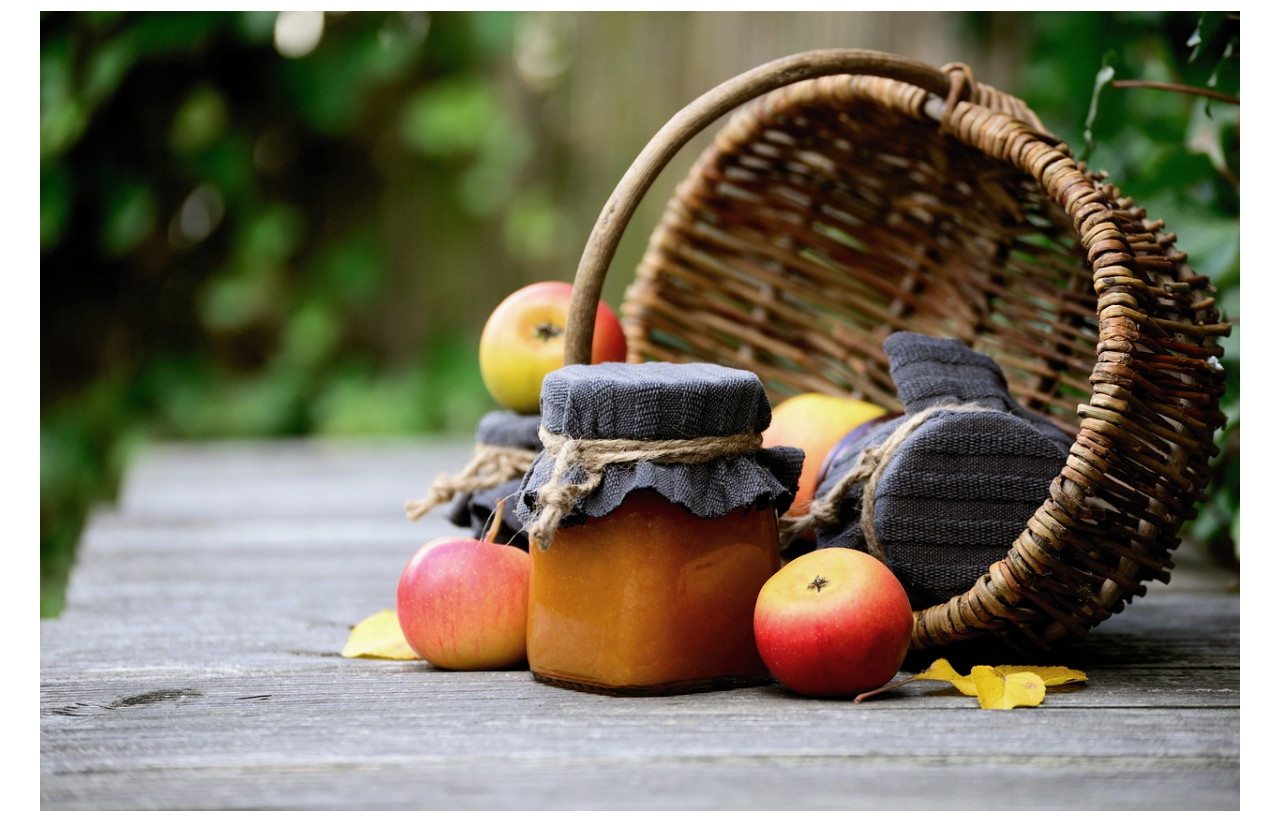
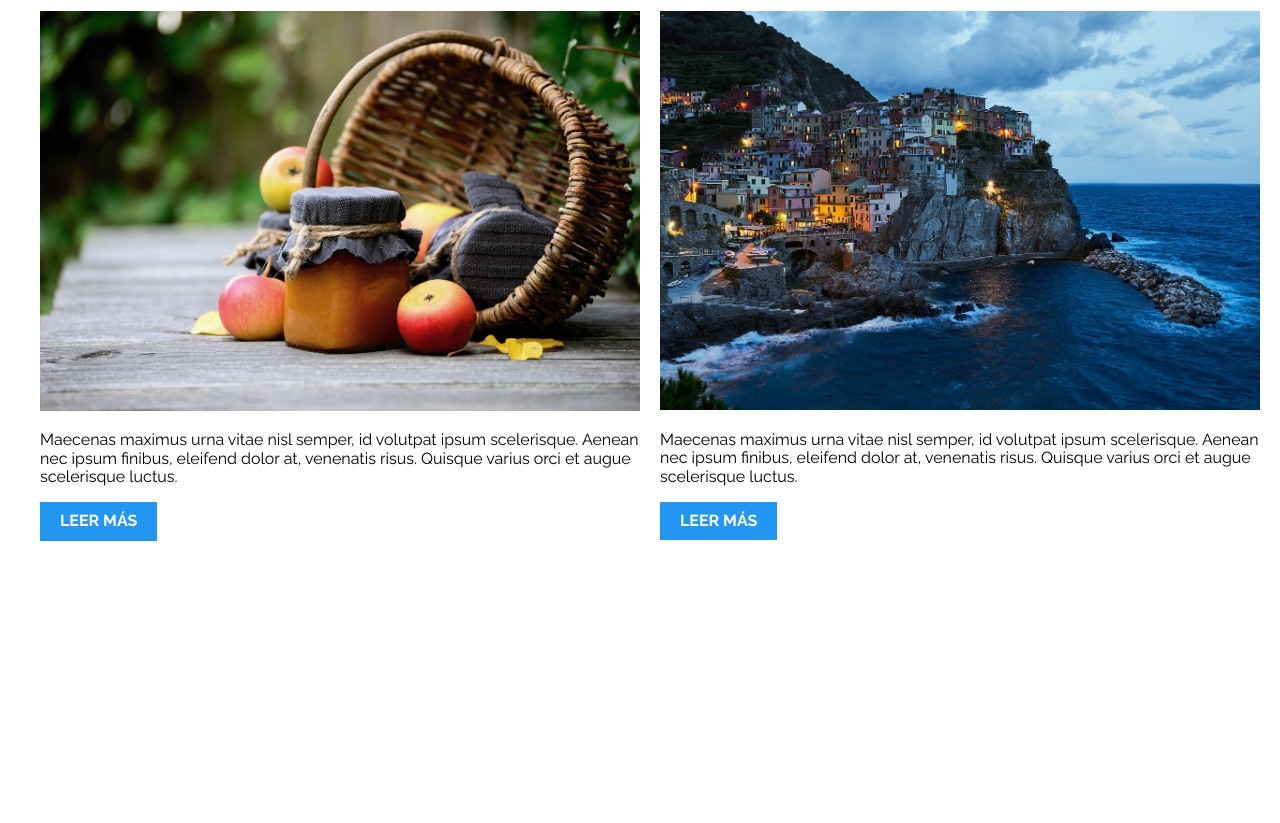
Before and after one commit to dianasalguerosales/Patrones_RWD, a plain HTML site: page PatronesRWD/01-2columnas_iguales_css_grid/index.html in a window 1280 px wide. Shown: the part 89-912 px from the top of the page. After the commit the page ends 800 px from the top, so only its background shows below. Drawn offline with nearby package versions, Linux system fonts and the light colour scheme.

Commit message:
GRID DE DOS COLUMNAS FINALIZADO

```diff
--- a/PatronesRWD/01-2columnas_iguales_css_grid/css/styles.css
+++ b/PatronesRWD/01-2columnas_iguales_css_grid/css/styles.css
@@ -38,4 +38,17 @@ h1 {
     text-transform: uppercase;
 }
 
-/** CODIGO AQUI **/
+
+/** GRID DOS COLUMNAS **/
+
+@media (min-width: 768px) {
+    .dos_columnas {
+        display: grid;
+        grid-template-columns: 50% 50%;
+        /* otras formas de asignar tamaños a un grid column
+        grid-template-columns: repeat(2, 50%);
+        grid-template-columns: repeat(2, 1fr);
+        grid-template-columns: 1fr 1fr; */
+        column-gap: 2rem;
+    }
+}
--- a/PatronesRWD/01-2columnas_iguales_css_grid/index.html
+++ b/PatronesRWD/01-2columnas_iguales_css_grid/index.html
@@ -1,5 +1,6 @@
 <!DOCTYPE html>
-<html>
+<!-- etiqueta lang indica el idioma principal para la pagina "es" para español -->
+<html lang="en">
 
 <head>
     <meta charset="utf-8">
@@ -12,16 +13,16 @@
 
 <body>
 
-    <div class="contenedor">
+    <div class="contenedor dos_columnas">
         <article class="entrada-blog">
             <h1>Titulo Entrada Blog</h1>
-            <img src="img/imagen1.jpg">
+            <img src="img/imagen1.jpg" alt="Imagen 1">
             <p>Maecenas maximus urna vitae nisl semper, id volutpat ipsum scelerisque. Aenean nec ipsum finibus, eleifend dolor at, venenatis risus. Quisque varius orci et augue scelerisque luctus.</p>
             <a href="#">Leer más</a>
         </article>
         <article class="entrada-blog">
             <h1>Titulo Entrada Blog</h1>
-            <img src="img/imagen2.jpg">
+            <img src="img/imagen2.jpg" alt="Imagen 2">
             <p>Maecenas maximus urna vitae nisl semper, id volutpat ipsum scelerisque. Aenean nec ipsum finibus, eleifend dolor at, venenatis risus. Quisque varius orci et augue scelerisque luctus.</p>
             <a href="#">Leer más</a>
         </article>
```
